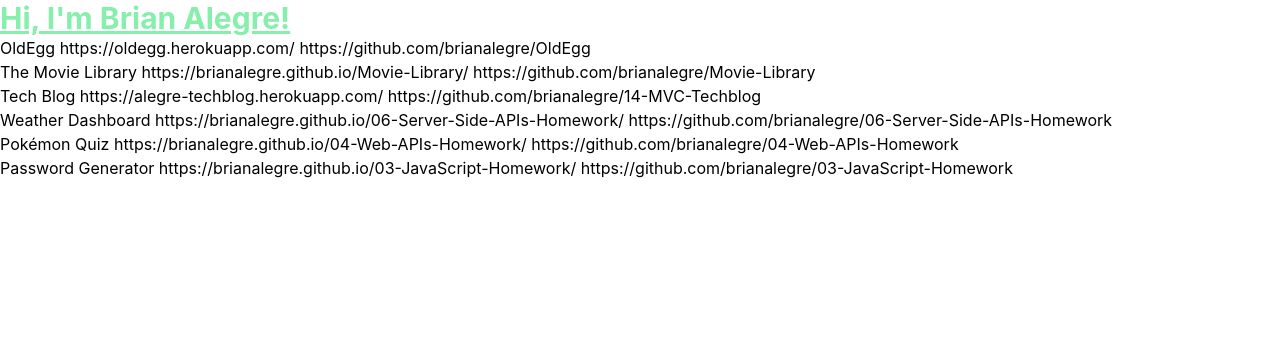
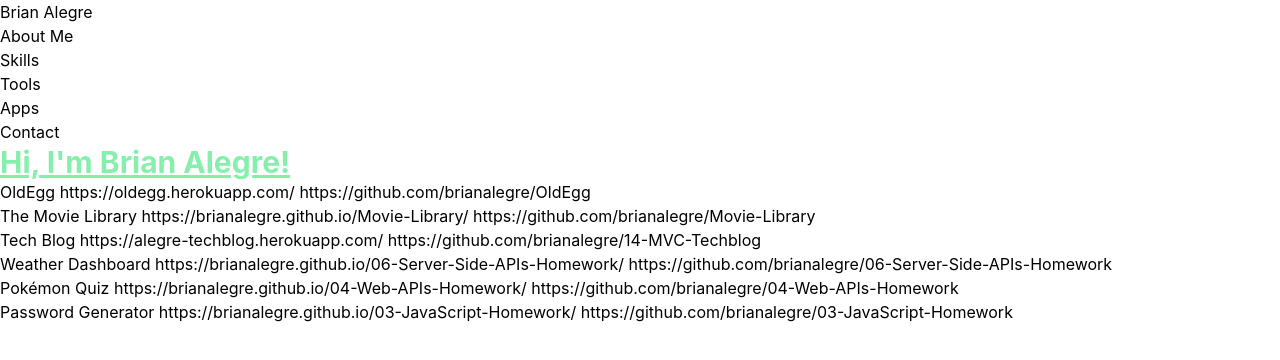
Before and after one commit to brianalegre/20-React-Portfolio, a React (Create React App) app: page / in a window 1280 px wide. Shown: the top 360 px of the page. Built offline with nearby package versions, Linux system fonts and the light colour scheme.

Commit message:
Added Header component

```diff
--- a/src/App.js
+++ b/src/App.js
@@ -1,5 +1,6 @@
 import './App.css';
 import React, { useState } from "react";
+import Header from "./components/Header"
 import AboutMe from "./components/AboutMe";
 import Project from "./components/Project";
 
@@ -14,6 +15,7 @@
   // )
   return (
     <div>
+      <Header />
       <AboutMe />
       <Project projects={projects} />
     </div>
--- /dev/null
+++ b/src/components/Header.js
@@ -0,0 +1,45 @@
+import React from 'react';
+
+const navbar = [
+    {
+        navName: "About Me",
+        navLink: "#aboutMe"
+    },
+    {
+        navName: "Skills",
+        navLink: "#skills"
+    },
+    {
+        navName: "Tools",
+        navLink: "#tools"
+    },
+    {
+        navName: "Apps",
+        navLink: "#apps"
+    },
+    {
+        navName: "Contact",
+        navLink: "#contact"
+    },
+]
+
+
+function Header() {
+    return (
+        <header>
+            <h1> Brian Alegre </h1>
+            <nav>
+                <ul>
+                    {navbar.map((navItems) => (
+                        <li>
+                            {/* {`${nav.projectName} ${project.deployed} ${project.repo}`} */}
+                            <a href={navItems.navLink}> {navItems.navName} </a>
+                        </li>
+                    ))}
+                </ul>
+            </nav >
+        </header>
+    );
+}
+
+export default Header;
```
